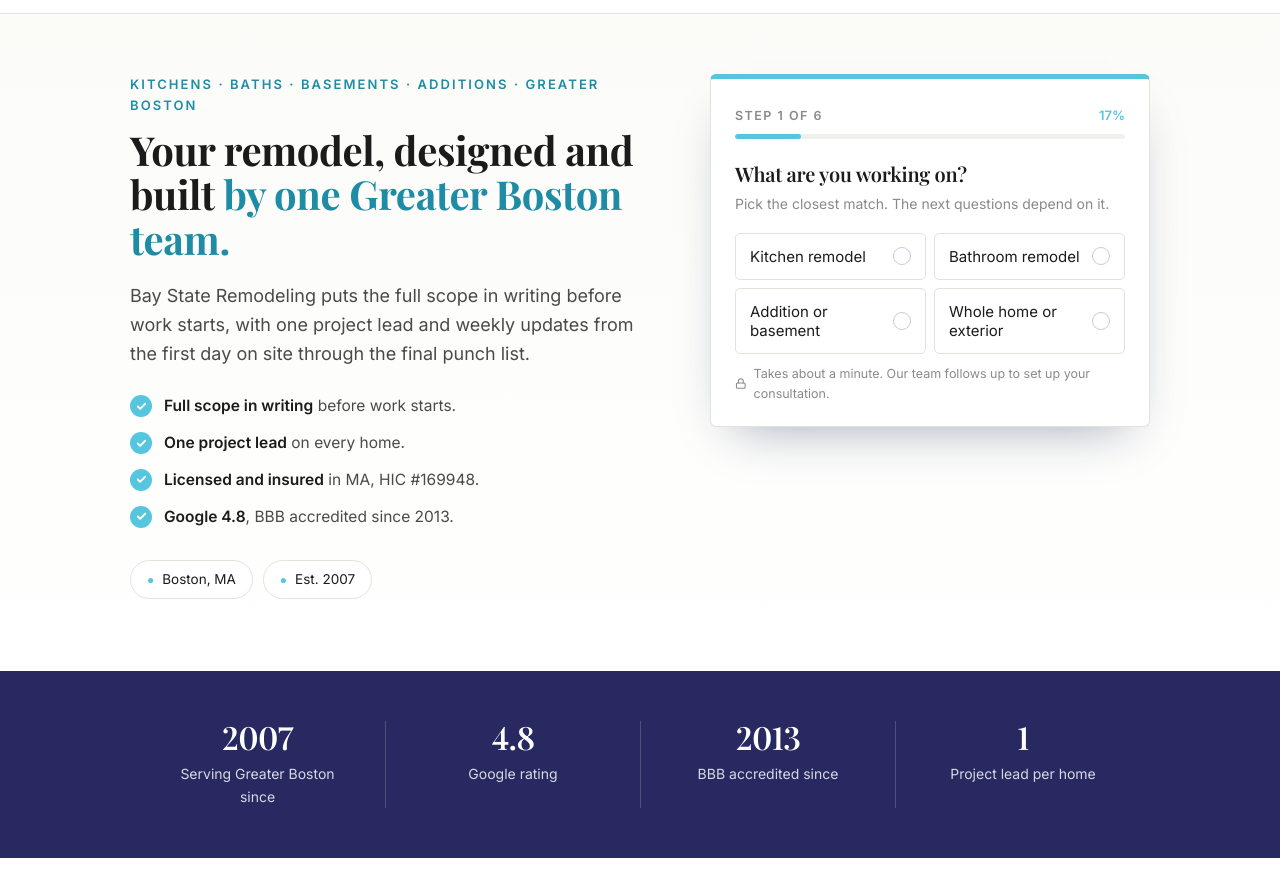
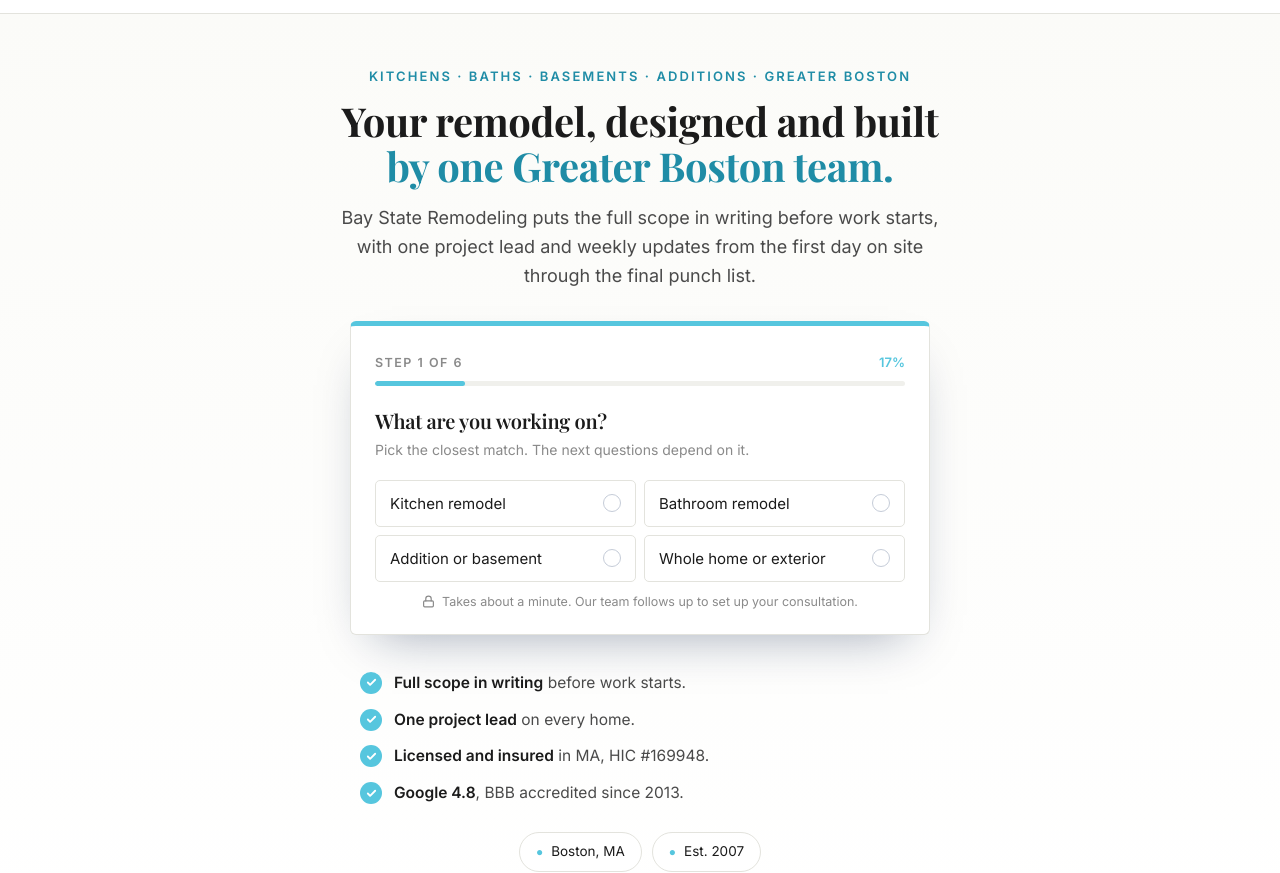
Before and after one commit to sheafox1/bay-state-remodeling, a plain HTML site: page index.html in a window 1280 px wide. Shown: the part 89-962 px from the top of the page. Drawn offline with nearby package versions, Linux system fonts and the light colour scheme.

Commit message:
Centered application form and cash referral reward
Co-Authored-By: Claude Sonnet 5.5 <noreply@anthropic.com>

```diff
--- a/index.html
+++ b/index.html
@@ -240,6 +240,15 @@
   .awards { display:flex; flex-wrap:wrap; gap:14px; align-items:center; justify-content:center; margin-top:16px; }
   .awards img { height: 64px; width:auto; background: var(--navy); border-radius: 8px; padding: 8px 12px; }
   .opts.one { grid-template-columns: 1fr; }
+
+  /* centered hero (Shea 2026-11-17): headline, sub-headline, the form in the middle, information below */
+  .hero-c { text-align: center; padding-top: 52px; padding-bottom: 64px; }
+  .hero-c h1 { max-width: 26ch; margin: 0 auto 16px; text-wrap: balance; }
+  .hero-c .lede { margin: 0 auto 30px; max-width: 56ch; }
+  .hero-c .lab { margin-left: auto; margin-right: auto; }
+  .card-c { max-width: 580px; margin: 0 auto 36px; text-align: left; }
+  .ticks-c { max-width: 560px; margin: 0 auto 26px; text-align: left; }
+  .badges-c { justify-content: center; }
   .hrow .brand { height: 70px !important; width: auto; }
   .flogo { height: 80px !important; width: auto; background:none !important; padding:0 !important; }
   footer { background: #282961 !important; }
@@ -267,25 +276,11 @@
 </header>
 
 <div class="hero-wrap">
-<div class="inner hero">
-  <div class="hgrid">
-    <div>
+<div class="inner hero hero-c">
   <p class="lab">Kitchens &middot; Baths &middot; Basements &middot; Additions &middot; Greater Boston</p>
   <h1>Your remodel, designed and built <em>by one Greater Boston team.</em></h1>
   <p class="lede">Bay State Remodeling puts the full scope in writing before work starts, with one project lead and weekly updates from the first day on site through the final punch list.</p>
-      <ul class="ticks">
-        <li><span class="ck"><svg width="11" height="11" viewBox="0 0 24 24" fill="none" stroke="#fff" stroke-width="4" stroke-linecap="round" stroke-linejoin="round"><path d="M20 6 9 17l-5-5"/></svg></span><span><b>Full scope in writing</b> before work starts.</span></li>
-        <li><span class="ck"><svg width="11" height="11" viewBox="0 0 24 24" fill="none" stroke="#fff" stroke-width="4" stroke-linecap="round" stroke-linejoin="round"><path d="M20 6 9 17l-5-5"/></svg></span><span><b>One project lead</b> on every home.</span></li>
-        <li><span class="ck"><svg width="11" height="11" viewBox="0 0 24 24" fill="none" stroke="#fff" stroke-width="4" stroke-linecap="round" stroke-linejoin="round"><path d="M20 6 9 17l-5-5"/></svg></span><span><b>Licensed and insured</b> in MA, HIC #169948.</span></li>
-        <li><span class="ck"><svg width="11" height="11" viewBox="0 0 24 24" fill="none" stroke="#fff" stroke-width="4" stroke-linecap="round" stroke-linejoin="round"><path d="M20 6 9 17l-5-5"/></svg></span><span><b>Google 4.8</b>, BBB accredited since 2013.</span></li>
-      </ul>
-      <div class="badges">
-        <span class="badge"><i>&#9679;</i> Boston, MA</span>
-        <span class="badge"><i>&#9679;</i> Est. 2007</span>
-      </div>
-    </div>
-
-    <div class="card">
+  <div class="card card-c">
     <div class="ctop"><span class="cstep" id="stepLab">Step 1 of 6</span><span class="cpct" id="pct">17%</span></div>
     <div class="track"><div class="fill" id="fill"></div></div>
     <div id="stage"></div>
@@ -295,6 +290,15 @@
       Takes about a minute. Our team follows up to set up your consultation.
     </div>
   </div>
+  <ul class="ticks ticks-c">
+        <li><span class="ck"><svg width="11" height="11" viewBox="0 0 24 24" fill="none" stroke="#fff" stroke-width="4" stroke-linecap="round" stroke-linejoin="round"><path d="M20 6 9 17l-5-5"/></svg></span><span><b>Full scope in writing</b> before work starts.</span></li>
+        <li><span class="ck"><svg width="11" height="11" viewBox="0 0 24 24" fill="none" stroke="#fff" stroke-width="4" stroke-linecap="round" stroke-linejoin="round"><path d="M20 6 9 17l-5-5"/></svg></span><span><b>One project lead</b> on every home.</span></li>
+        <li><span class="ck"><svg width="11" height="11" viewBox="0 0 24 24" fill="none" stroke="#fff" stroke-width="4" stroke-linecap="round" stroke-linejoin="round"><path d="M20 6 9 17l-5-5"/></svg></span><span><b>Licensed and insured</b> in MA, HIC #169948.</span></li>
+        <li><span class="ck"><svg width="11" height="11" viewBox="0 0 24 24" fill="none" stroke="#fff" stroke-width="4" stroke-linecap="round" stroke-linejoin="round"><path d="M20 6 9 17l-5-5"/></svg></span><span><b>Google 4.8</b>, BBB accredited since 2013.</span></li>
+  </ul>
+  <div class="badges badges-c">
+        <span class="badge"><i>&#9679;</i> Boston, MA</span>
+        <span class="badge"><i>&#9679;</i> Est. 2007</span>
   </div>
 </div>
 </div>
```
Also changed, not shown: referral/index.html (+5 -5 lines). Lines whose indentation alone changed are shown as unchanged.
